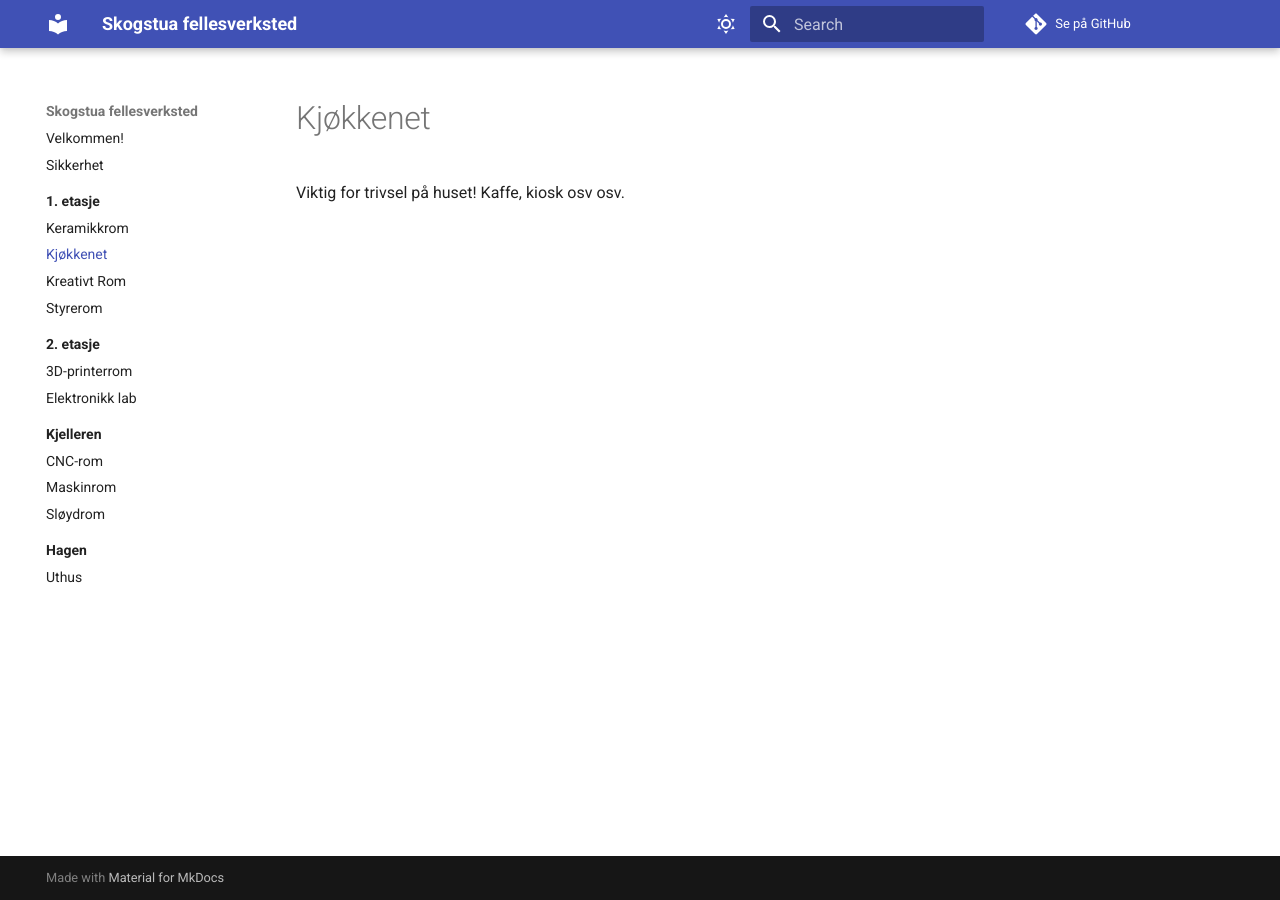
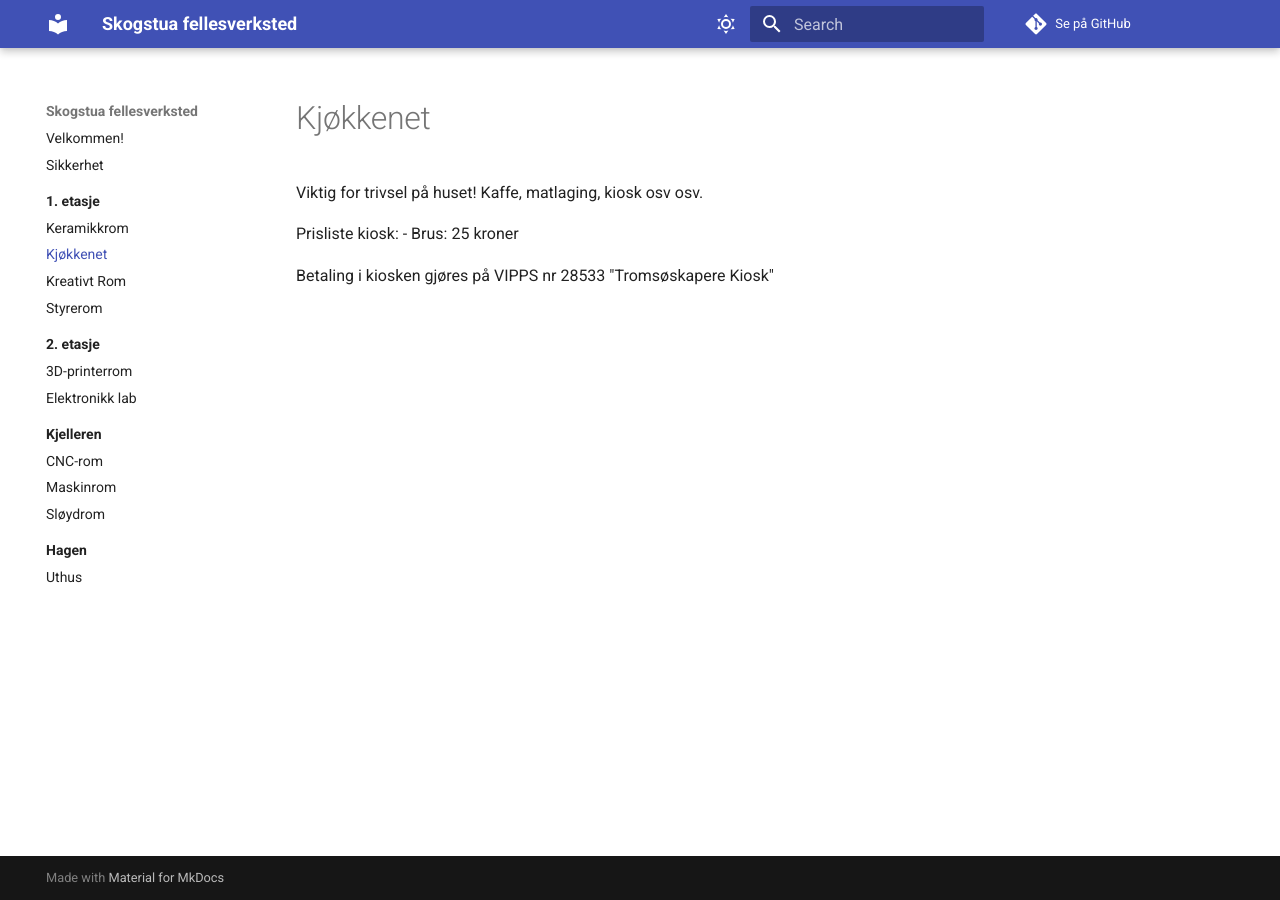
Before and after one commit to Tromsoskapere/mkdocs-skogstua, an MkDocs documentation site: the page built from docs/1. etasje/kjokken.md, in a window 1280 px wide. Built offline with MkDocs 1.6.1 and Material for MkDocs 9.7.7, drawn with Linux system fonts in a browser that asks for light colours; comment, search, counter and statistics services are not loaded.

Commit message:
Update kjokken.md

```diff
--- a/docs/1. etasje/kjokken.md
+++ b/docs/1. etasje/kjokken.md
@@ -1,2 +1,7 @@
 # Kjøkkenet
-Viktig for trivsel på huset! Kaffe, kiosk osv osv.
+Viktig for trivsel på huset! Kaffe, matlaging, kiosk osv osv.
+
+Prisliste kiosk:
+  - Brus: 25 kroner
+
+Betaling i kiosken gjøres på VIPPS nr 28533 "Tromsøskapere Kiosk"
```
